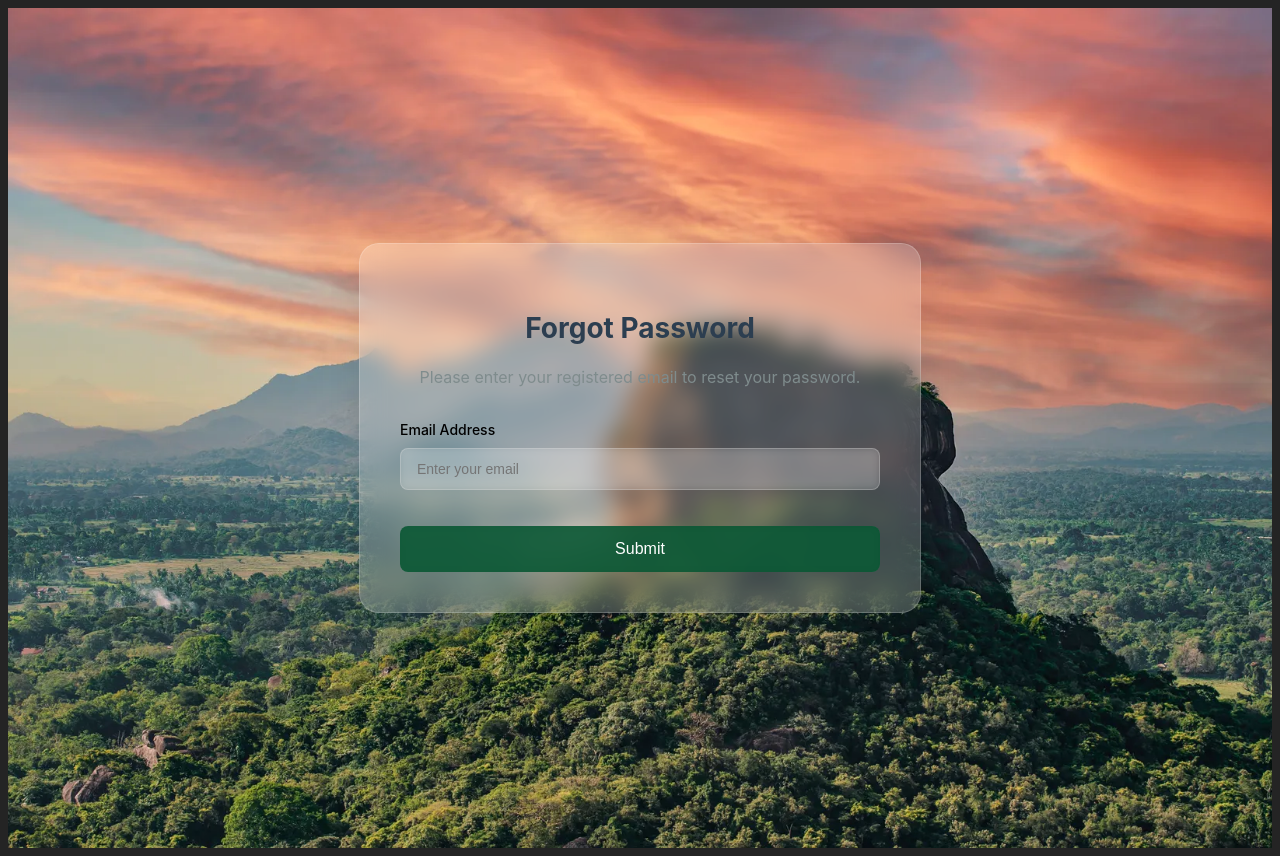
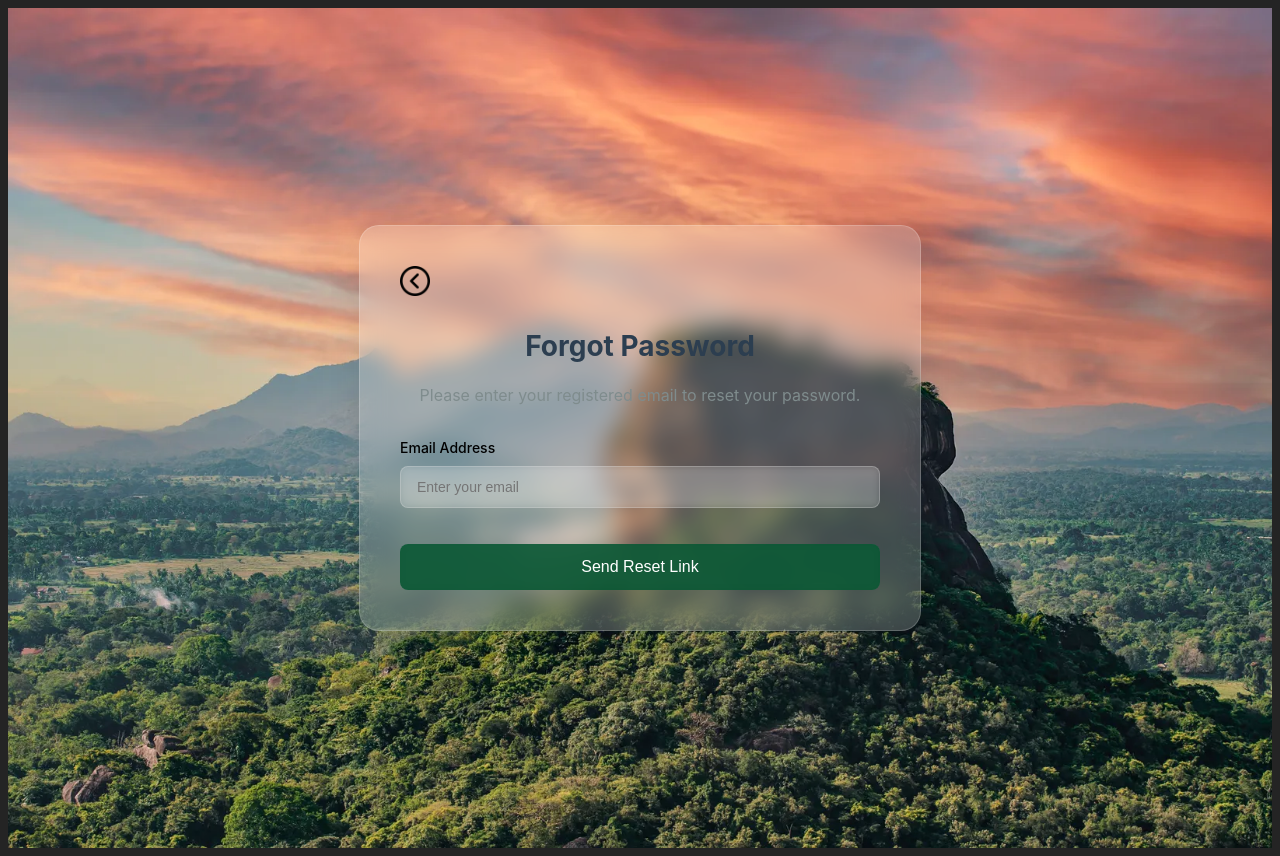
Before and after one commit to daneezza/dakapathi-tax-app-sdgp-cs134, a React (Vite) app in the folder frontend/: page / in a window 1280 px wide. Both pictures are taken after a click on the button "Forgot Password?". Built offline with nearby package versions, Linux system fonts and the light colour scheme.

Commit message:
Added back button

```diff
--- a/frontend/src/pages/ForgotPassword.jsx
+++ b/frontend/src/pages/ForgotPassword.jsx
@@ -1,6 +1,6 @@
 import React, { useState } from 'react';
 
-const ForgotPassword = () => {
+const ForgotPassword = ({ onBack }) => {
 const [email, setEmail] = useState('');
 
 const handleSubmit = (e) => {
@@ -11,6 +11,17 @@ alert('Password reset instructions have been sent to your email.');
 return (
 <div className="auth-container">
     <div className="auth-box">
+    <div className="back-button" onClick={onBack}>
+        <img
+        src="/previous.png"
+        alt="Back"
+        style={{
+            width: '30px',
+            height: '30px',
+            cursor: 'pointer',
+        }}
+        />
+    </div>
     <div className="auth-header">
         <h2>Forgot Password</h2>
         <p>Please enter your registered email to reset your password.</p>
@@ -27,7 +38,7 @@ return (
             required
         />
         </div>
-            <button type="submit" className="auth-button">Submit</button>
+        <button type="submit" className="auth-button">Send Reset Link</button>
     </form>
     </div>
 </div>
--- a/frontend/src/pages/Login.jsx
+++ b/frontend/src/pages/Login.jsx
@@ -70,7 +70,7 @@ const Login = () => {
   }
 
   if (showForgotPassword) {
-    return <ForgotPassword />;
+    return <ForgotPassword onBack={() => setShowForgotPassword(false)} />;
   }
 
   return (
```
Also changed, not shown: frontend/public/previous.png (added). Lines whose indentation alone changed are shown as unchanged.
